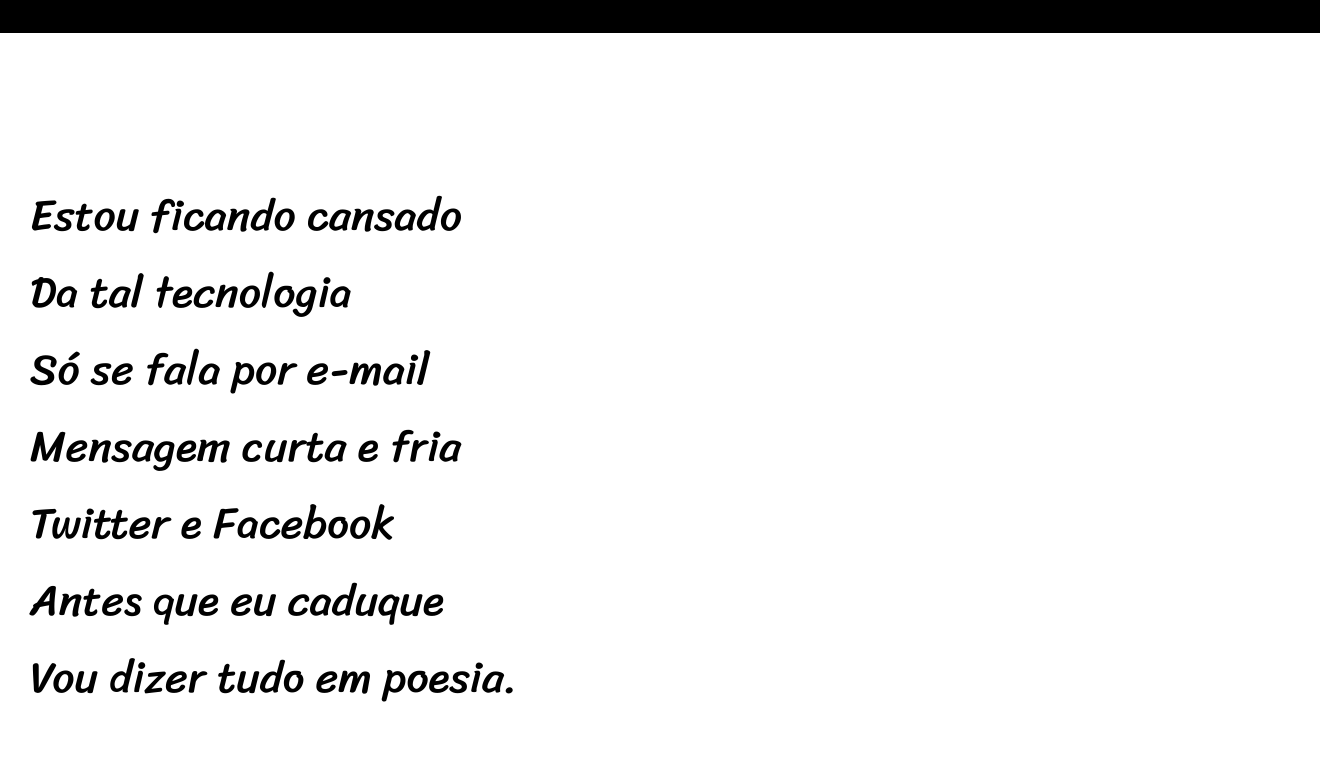
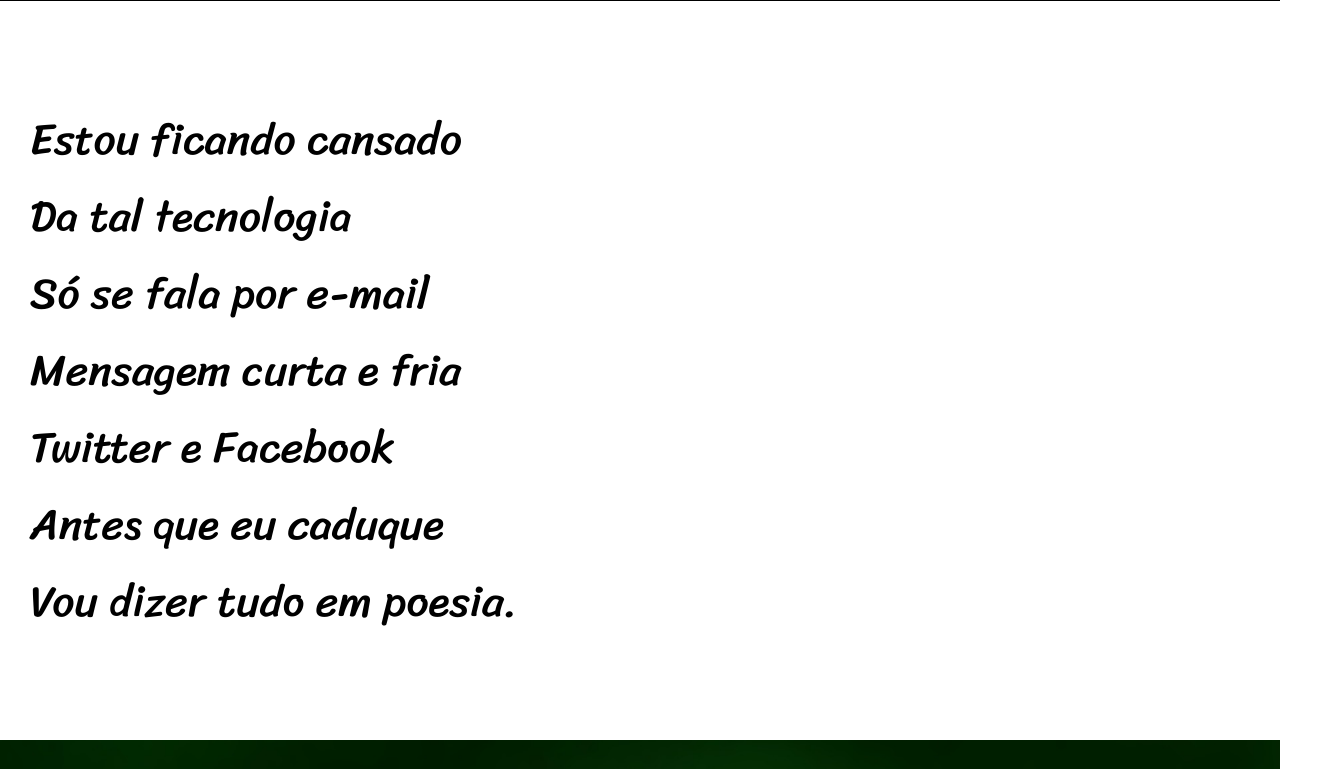
Before and after one commit to viamontefrank/desafio-cordel, a plain HTML site: page index.html in a window 1280 px wide. Shown: the part 234-1003 px from the top of the page, 1320 px wide, since content can reach past the window. Drawn offline with Linux system fonts and the light colour scheme.

Commit message:
arrumei o erro do overflow

```diff
--- a/style.css
+++ b/style.css
@@ -5,7 +5,15 @@
 
 @import url('https://fonts.googleapis.com/css2?family=Sriracha&display=swap');
 
+*{
+    margin: 0;
+    padding: 0;
+    box-sizing: border-box;
+}
 
+html, body{
+    overflow-x: hidden;
+}
 
 body{
     margin: 0px;
```
